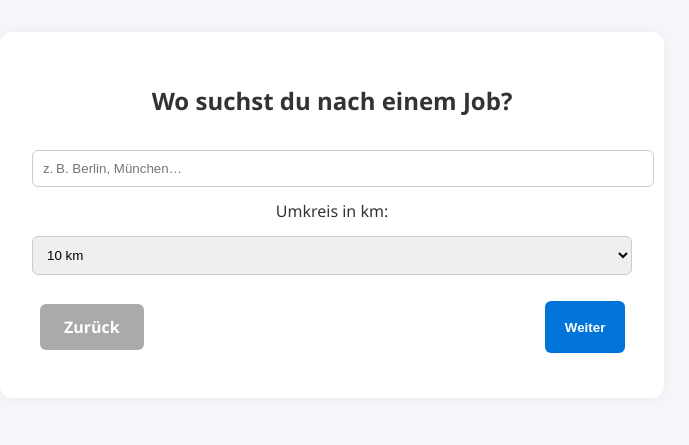
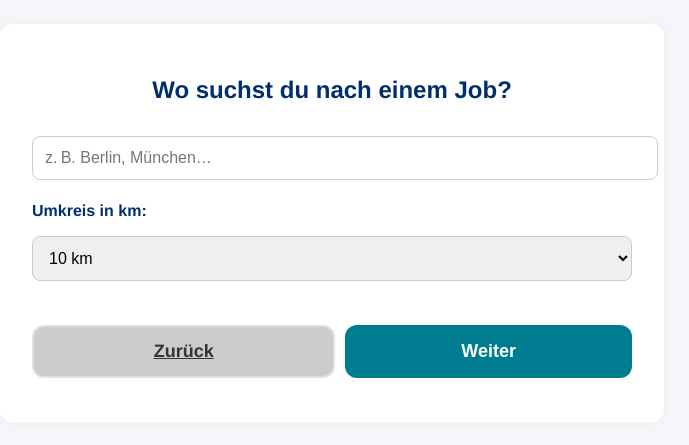
Before and after one commit to RobinD2012/gehaltsangebote, a PHP site: page /step-ort.html in a window 1280 px wide. Shown: the top 445 px of the page, without its empty margins (308-997 px from the left). Run offline with PHP 8.4, Linux system fonts and the light colour scheme.

Commit message:
Update style.css

```diff
--- a/style.css
+++ b/style.css
@@ -1,255 +1,174 @@
+/* Basis */
 body {
-  font-family: 'Segoe UI', sans-serif;
+  font-family: 'Helvetica Neue', 'Segoe UI', sans-serif;
   margin: 0;
   background: #f5f7fa;
-  color: #333;
+  color: #002f6c;
   text-align: center;
-  padding: 2em;
+  padding: 1.5em;
 }
 
-header, main {
+main, header, .form-container, .step-container, .dashboard {
   max-width: 600px;
   margin: auto;
-  background: white;
+  background: #fff;
   padding: 2em;
   border-radius: 12px;
-  box-shadow: 0 0 20px rgba(0,0,0,0.05);
+  box-shadow: 0 0 20px rgba(0, 0, 0, 0.05);
 }
 
+/* Logo */
 .logo {
   max-width: 100px;
   margin-bottom: 1em;
 }
 
+/* Buttons */
+button,
 .cta-button,
 .next-button,
-.back-button {
-  display: inline-block;
-  padding: 0.75em 1.5em;
-  margin: 1em 0.5em;
-  border: none;
-  border-radius: 6px;
-  text-decoration: none;
-  color: white;
-  background-color: #0074D9;
+.back-button,
+.option-button {
+  display: block;
+  width: 100%;
+  max-width: 100%;
+  padding: 14px;
+  margin: 12px 0;
+  border: 2px solid #e0e0e0;
+  border-radius: 12px;
+  background-color: white;
+  color: #007c91;
+  font-size: 18px;
   font-weight: bold;
   cursor: pointer;
+  transition: all 0.3s ease;
+}
+
+button:hover,
+.cta-button:hover,
+.next-button:hover,
+.back-button:hover,
+.option-button:hover {
+  background-color: #eefaff;
+  border-color: #007c91;
+}
+
+/* Navigation Buttons */
+.nav-buttons {
+  display: flex;
+  flex-direction: column;
+  gap: 10px;
+  margin-top: 20px;
+}
+
+@media (min-width: 480px) {
+  .nav-buttons {
+    flex-direction: row;
+    justify-content: space-between;
+  }
 }
 
 .back-button {
-  background-color: #aaa;
+  background-color: #ccc;
+  color: #333;
 }
 
-input, select {
-  width: 100%;
-  padding: 0.75em;
-  margin: 1em 0;
-  border: 1px solid #ccc;
-  border-radius: 6px;
+.next-button {
+  background-color: #007c91;
+  color: #fff;
+  border: none;
 }
 
-.nav-buttons {
+/* Formularelemente */
+input[type="text"],
+input[type="email"],
+input[type="password"],
+input[type="tel"],
+input[type="url"],
+select,
+textarea {
+  width: 100%;
+  padding: 12px;
+  margin: 12px 0;
+  font-size: 16px;
+  border: 1px solid #ccc;
+  border-radius: 8px;
+}
+
+label {
+  display: block;
+  margin-top: 10px;
+  margin-bottom: 4px;
+  font-weight: bold;
+  text-align: left;
+}
+
+/* E-Mail Eingabe extra */
+input[type="email"] {
+  max-width: 400px;
+  margin: 20px auto;
+}
+
+/* Unternehmensbereich */
+.dashboard {
+  text-align: left;
+}
+
+.dashboard-box {
+  margin-top: 20px;
+  padding: 20px;
+  background-color: #f0f4f8;
+  border-radius: 8px;
+}
+
+/* Menü */
+nav {
+  background: #f0f0f0;
+  padding: 10px;
+  border-radius: 8px;
+  margin-bottom: 20px;
+}
+
+nav ul {
+  list-style: none;
   display: flex;
-  justify-content: space-between;
   flex-wrap: wrap;
+  gap: 16px;
+  justify-content: center;
+  padding: 0;
+  margin: 0;
 }
-<!DOCTYPE html>
-<html lang="de">
-<head>
-  <meta charset="UTF-8" />
-  <meta name="viewport" content="width=device-width, initial-scale=1.0"/>
-  <title>E-Mail Eingabe – Gehaltsangebot.de</title>
-  <link rel="stylesheet" href="style.css" />
-</head>
-<body>
-  <div class="step-container">
-    <h2>Fast geschafft!</h2>
-    <p>Bitte gib deine E-Mail-Adresse ein, um deine Gehaltsangebote zu erhalten.</p>
-    <form id="emailForm" action="danke.html" method="GET">
-      <label for="email">E-Mail-Adresse:</label>
-      <input
-        type="email"
-        id="email"
-        name="email"
-        placeholder="dein@email.de"
-        required
-      />
-      <button type="submit">Weiter zu deinen Angeboten</button>
-    </form>
-  </div>
-</body>
-</html>
-input[type="email"] {
-  padding: 10px;
-  width: 100%;
-  max-width: 400px;
-  font-size: 1em;
-  margin: 20px 0;
-  border: 1px solid #ccc;
-  border-radius: 4px;
+
+nav a {
+  text-decoration: none;
+  color: #007c91;
+  font-weight: 500;
+  padding: 8px 12px;
+  border-radius: 8px;
 }
+
+nav a.active {
+  font-weight: bold;
+  background: #e6f7ff;
+}
+
+/* Checkbox-Gruppe */
+.checkbox-group {
+  display: flex;
+  flex-wrap: wrap;
+  gap: 10px;
+  margin-top: 20px;
+  justify-content: flex-start;
+}
+
+/* Firmenlink */
 .company-link {
   text-align: center;
   margin-top: 20px;
   font-size: 1rem;
 }
+
 .company-link a {
   color: #0056b3;
   text-decoration: underline;
 }
-.form-container {
-  max-width: 500px;
-  margin: 40px auto;
-  padding: 20px;
-  background-color: #ffffff;
-  border-radius: 10px;
-  box-shadow: 0 0 15px rgba(0, 0, 0, 0.1);
-  font-family: Arial, sans-serif;
-}
-
-.form-container h2 {
-  text-align: center;
-  color: #003366;
-}
-
-.form-container form {
-  display: flex;
-  flex-direction: column;
-}
-
-.form-container label {
-  margin-top: 15px;
-  margin-bottom: 5px;
-  font-weight: bold;
-}
-
-.form-container input[type="text"],
-.form-container input[type="email"],
-.form-container input[type="password"],
-.form-container input[type="tel"],
-.form-container input[type="url"],
-.form-container select {
-  padding: 10px;
-  border-radius: 5px;
-  border: 1px solid #ccc;
-  font-size: 16px;
-}
-
-.form-container .checkbox-group {
-  margin-top: 20px;
-  display: flex;
-  align-items: flex-start;
-  gap: 10px;
-}
-
-.form-container button {
-  margin-top: 25px;
-  padding: 12px;
-  background-color: #007acc;
-  color: #fff;
-  border: none;
-  border-radius: 5px;
-  font-size: 18px;
-  cursor: pointer;
-}
-
-.form-container button:hover {
-  background-color: #005fa3;
-}
-
-.form-container a {
-  color: #007acc;
-  text-decoration: none;
-}
-.form-container {
-  max-width: 400px;
-  margin: 50px auto;
-  padding: 30px;
-  background-color: #ffffff;
-  border-radius: 10px;
-  box-shadow: 0 2px 10px rgba(0, 0, 0, 0.05);
-}
-
-.form-container h2 {
-  text-align: center;
-  margin-bottom: 20px;
-  font-size: 24px;
-}
-
-.form-container label {
-  display: block;
-  margin: 10px 0 5px;
-  font-weight: bold;
-}
-
-.form-container input {
-  width: 100%;
-  padding: 10px;
-  border: 1px solid #ccc;
-  border-radius: 5px;
-  font-size: 16px;
-}
-
-.form-container button {
-  margin-top: 20px;
-  width: 100%;
-  padding: 12px;
-  background-color: #0077cc;
-  color: white;
-  border: none;
-  border-radius: 5px;
-  font-size: 16px;
-  cursor: pointer;
-  transition: background-color 0.3s ease;
-}
-
-.form-container button:hover {
-  background-color: #005fa3;
-}
-
-.form-container a {
-  color: #0077cc;
-  text-decoration: none;
-}
-
-.form-container a:hover {
-  text-decoration: underline;
-}
-.dashboard {
-  max-width: 600px;
-  margin: 50px auto;
-  padding: 30px;
-  background-color: #ffffff;
-  border-radius: 8px;
-  box-shadow: 0 0 10px rgba(0,0,0,0.1);
-  text-align: center;
-}
-
-.dashboard h2 {
-  margin-bottom: 20px;
-}
-
-.dashboard-box {
-  margin-top: 30px;
-  padding: 20px;
-  background-color: #f2f2f2;
-  border-radius: 6px;
-  text-align: left;
-}
-nav {
-  background: #f0f0f0;
-  padding: 10px;
-}
-nav ul {
-  list-style: none;
-  display: flex;
-  gap: 20px;
-}
-nav a {
-  text-decoration: none;
-  color: #333;
-}
-nav a.active {
-  font-weight: bold;
-  text-decoration: underline;
-}
```
